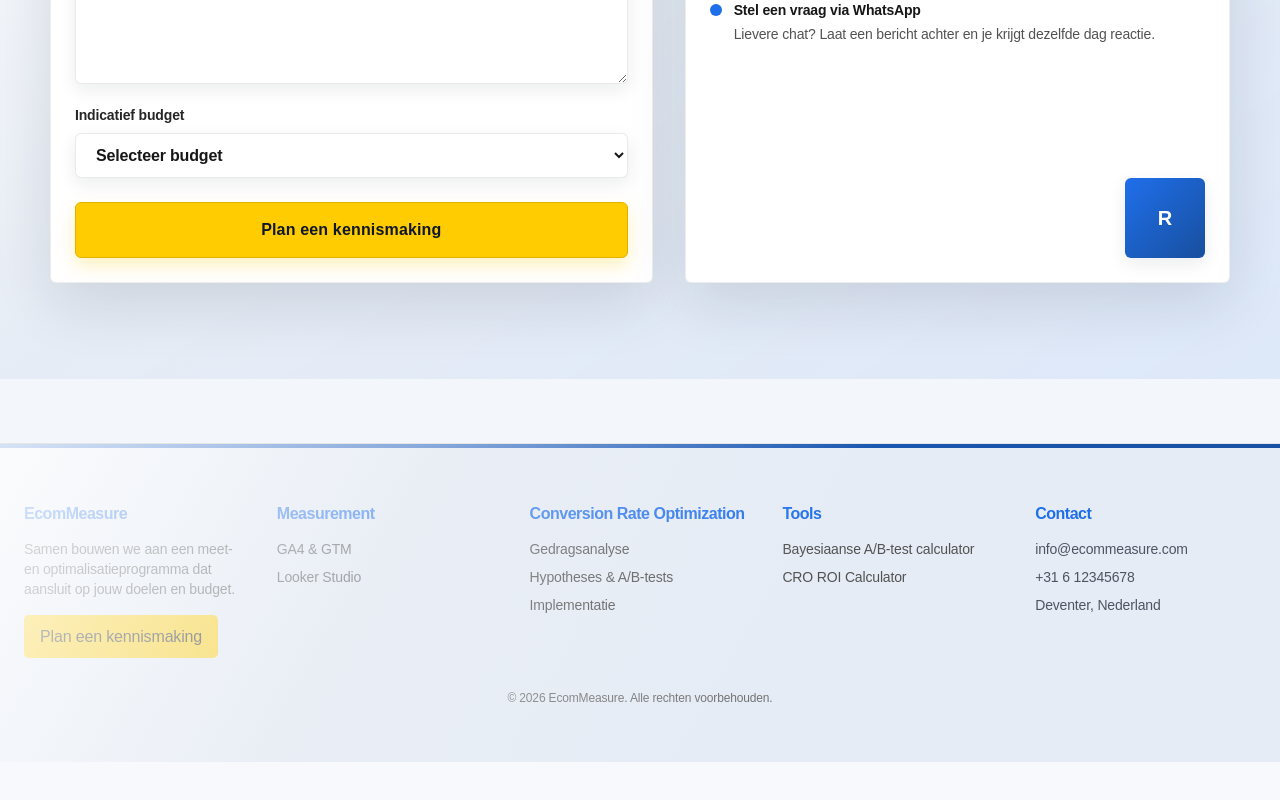
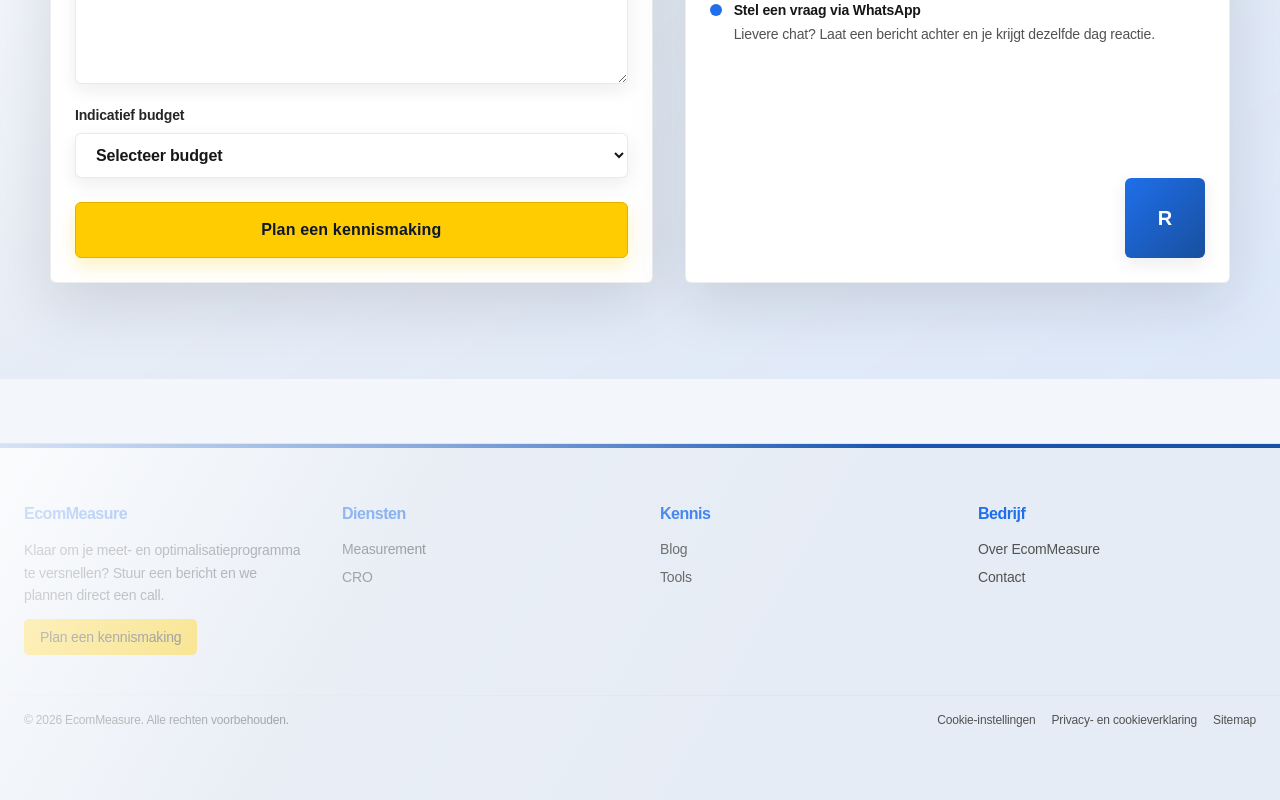
Before and after one commit to ProjectBibo/EcomMeasure3, a React (Vite) app: page / in a window 1280 px wide. Shown: the part 3443-4243 px from the top of the page. Before the commit the page ends 4205 px from the top, so only its background shows below. Built offline with nearby package versions, Linux system fonts and the light colour scheme.

Commit message:
Refine footer navigation

```diff
--- a/src/components/Footer.jsx
+++ b/src/components/Footer.jsx
@@ -13,8 +13,10 @@ export default function Footer() {
   const t = translations[language].footer;
   const navigateWithTransition = useViewTransitionNavigate();
 
+  const columns = [t.columns.services, t.columns.knowledge, t.columns.company];
+
   return (
-    <footer data-snap-section className="relative mt-16 overflow-hidden bg-surface-soft  border-t border-neutral-200  py-14">
+    <footer data-snap-section className="relative mt-16 overflow-hidden bg-surface-soft border-t border-neutral-200 py-14">
       <motion.div
         animate={shouldReduceMotion ? { backgroundPosition: "0% 50%" } : { backgroundPosition: ["0% 50%", "100% 50%", "0% 50%"] }}
         transition={shouldReduceMotion ? undefined : { duration: 15, repeat: Infinity, ease: "linear" }}
@@ -24,86 +26,68 @@ export default function Footer() {
         <div className="story-stripe" aria-hidden />
       </div>
       <div className="max-w-7xl mx-auto px-6">
-        <div className="grid gap-8 md:grid-cols-5">
-          <div>
-            <h4 className="font-semibold mb-3 text-brand-blue">EcomMeasure</h4>
-            <p className="text-neutral-600  text-sm">{t.intro}</p>
+        <div className="grid gap-10 md:grid-cols-4">
+          <div className="max-w-sm space-y-3">
+            <h4 className="font-semibold text-brand-blue">EcomMeasure</h4>
+            <p className="text-neutral-600 text-sm leading-relaxed">{t.intro}</p>
             <Link
               to="/contact"
-              className="mt-4 inline-block rounded-md bg-brand-yellow px-4 py-2 font-medium text-neutral-900 transition hover:bg-brand-yellow-dark"
+              className="inline-block rounded-md bg-brand-yellow px-4 py-2 text-sm font-medium text-neutral-900 transition hover:bg-brand-yellow-dark"
               onClick={createViewTransitionClickHandler(navigateWithTransition, "/contact")}
             >
               {t.cta}
             </Link>
           </div>
-          <div>
-            <h4 className="font-semibold mb-3 text-brand-blue">{t.columns.measurement.title}</h4>
-            <ul className="space-y-2 text-sm text-neutral-600 ">
-              {t.columns.measurement.items.map((item) => (
-                <li key={typeof item === "string" ? item : item.href}>
-                  {typeof item === "string" ? (
-                    item
-                  ) : (
+          {columns.map((column) => (
+            <div key={column.title}>
+              <h4 className="font-semibold mb-3 text-brand-blue">{column.title}</h4>
+              <ul className="space-y-2 text-sm text-neutral-600">
+                {column.items.map((item) => (
+                  <li key={item.href}>
                     <Link
                       to={item.href}
-                      className="text-neutral-600 transition-colors hover:text-brand-blue  "
+                      className="text-neutral-600 transition-colors hover:text-brand-blue"
                       onClick={createViewTransitionClickHandler(navigateWithTransition, item.href)}
                     >
                       {item.label}
                     </Link>
-                  )}
-                </li>
-              ))}
-            </ul>
+                  </li>
+                ))}
+              </ul>
+            </div>
+          ))}
+        </div>
+      </div>
+      <div className="mt-10 border-t border-neutral-200">
+        <div className="max-w-7xl mx-auto px-6 flex flex-col gap-4 py-4 text-xs text-neutral-600 md:flex-row md:items-center md:justify-between">
+          <div className="text-center md:text-left">
+            © {new Date().getFullYear()} EcomMeasure. {t.rights}
           </div>
-          <div>
-            <h4 className="font-semibold mb-3 text-brand-blue">{t.columns.cro.title}</h4>
-            <ul className="space-y-2 text-sm text-neutral-600 ">
-              {t.columns.cro.items.map((item) => (
-                <li key={typeof item === "string" ? item : item.href}>
-                  {typeof item === "string" ? (
-                    item
-                  ) : (
-                    <Link
-                      to={item.href}
-                      className="text-neutral-600 transition-colors hover:text-brand-blue  "
-                      onClick={createViewTransitionClickHandler(navigateWithTransition, item.href)}
-                    >
-                      {item.label}
-                    </Link>
-                  )}
-                </li>
-              ))}
-            </ul>
-          </div>
-          <div>
-            <h4 className="font-semibold mb-3 text-brand-blue">{t.columns.tools.title}</h4>
-            <ul className="space-y-2 text-sm text-neutral-600 ">
-              {t.columns.tools.items.map((item) => (
-                <li key={item.href}>
+          <div className="flex flex-wrap justify-center gap-4 md:justify-end">
+            {t.bottomLinks.map((link) => {
+              const isInternal = link.href.startsWith("/") && !link.href.startsWith("//");
+
+              if (isInternal) {
+                return (
                   <Link
-                    to={item.href}
-                    className="text-neutral-600 transition-colors hover:text-brand-blue  "
-                    onClick={createViewTransitionClickHandler(navigateWithTransition, item.href)}
+                    key={link.href}
+                    to={link.href}
+                    className="transition-colors hover:text-brand-blue"
+                    onClick={createViewTransitionClickHandler(navigateWithTransition, link.href)}
                   >
-                    {item.label}
+                    {link.label}
                   </Link>
-                </li>
-              ))}
-            </ul>
-          </div>
-          <div>
-            <h4 className="font-semibold mb-3 text-brand-blue">{t.columns.contact.title}</h4>
-            <ul className="space-y-2 text-sm text-neutral-600 ">
-              {t.columns.contact.items.map((item) => (
-                <li key={item}>{item}</li>
-              ))}
-            </ul>
+                );
+              }
+
+              return (
+                <a key={link.href} href={link.href} className="transition-colors hover:text-brand-blue">
+                  {link.label}
+                </a>
+              );
+            })}
           </div>
         </div>
-      </div>
-      <div className="mt-8 text-center text-neutral-500  text-xs">
-        © {new Date().getFullYear()} EcomMeasure. {t.rights}
       </div>
     </footer>
   );
--- a/src/i18n/content.js
+++ b/src/i18n/content.js
@@ -389,36 +389,35 @@ export const translations = {
       },
     },
     footer: {
-      intro:
-        "Samen bouwen we aan een meet- en optimalisatieprogramma dat aansluit op jouw doelen en budget.",
+      intro: "Klaar om je meet- en optimalisatieprogramma te versnellen? Stuur een bericht en we plannen direct een call.",
       columns: {
-        measurement: {
-          title: "Measurement",
+        services: {
+          title: "Diensten",
           items: [
-            { label: "GA4 & GTM", href: "/measurement/ga4-gtm" },
-            { label: "Looker Studio", href: "/measurement/looker-studio" },
+            { label: "Measurement", href: "/measurement" },
+            { label: "CRO", href: "/cro" },
           ],
         },
-        cro: {
-          title: "Conversion Rate Optimization",
+        knowledge: {
+          title: "Kennis",
           items: [
-            { label: "Gedragsanalyse", href: "/cro/gedragsanalyse" },
-            { label: "Hypotheses & A/B-tests", href: "/cro/hypotheses-ab-tests" },
-            { label: "Implementatie", href: "/cro/implementatie" },
+            { label: "Blog", href: "/blog" },
+            { label: "Tools", href: "/tools" },
           ],
         },
-        tools: {
-          title: "Tools",
+        company: {
+          title: "Bedrijf",
           items: [
-            { label: "Bayesiaanse A/B-test calculator", href: "/tools/bayesian-ab-test" },
-            { label: "CRO ROI Calculator", href: "/tools/cro-roi" },
+            { label: "Over EcomMeasure", href: "/about" },
+            { label: "Contact", href: "/contact" },
           ],
         },
-        contact: {
-          title: "Contact",
-          items: ["info@ecommeasure.com", "+31 6 12345678", "Deventer, Nederland"],
-        },
       },
+      bottomLinks: [
+        { label: "Cookie-instellingen", href: "#cookie-settings" },
+        { label: "Privacy- en cookieverklaring", href: "/privacy" },
+        { label: "Sitemap", href: "/sitemap.xml" },
+      ],
       cta: "Plan een kennismaking",
       rights: "Alle rechten voorbehouden.",
     },
@@ -815,36 +814,35 @@ export const translations = {
       },
     },
     footer: {
-      intro:
-        "Together we build a measurement and optimisation programme aligned with your goals and budget.",
+      intro: "Want a cleaner measurement stack and better conversions? Reach out and we'll schedule a call right away.",
       columns: {
-        measurement: {
-          title: "Measurement",
+        services: {
+          title: "Services",
           items: [
-            { label: "GA4 & GTM", href: "/measurement/ga4-gtm" },
-            { label: "Looker Studio", href: "/measurement/looker-studio" },
+            { label: "Measurement", href: "/measurement" },
+            { label: "CRO", href: "/cro" },
           ],
         },
-        cro: {
-          title: "Conversion Rate Optimisation",
+        knowledge: {
+          title: "Knowledge",
           items: [
-            { label: "Behaviour analysis", href: "/cro/gedragsanalyse" },
-            { label: "Hypotheses & A/B tests", href: "/cro/hypotheses-ab-tests" },
-            { label: "Implementation", href: "/cro/implementatie" },
+            { label: "Blog", href: "/blog" },
+            { label: "Tools", href: "/tools" },
           ],
         },
-        tools: {
-          title: "Tools",
+        company: {
+          title: "Company",
           items: [
-            { label: "Bayesian A/B test calculator", href: "/tools/bayesian-ab-test" },
-            { label: "CRO ROI Calculator", href: "/tools/cro-roi" },
+            { label: "About", href: "/about" },
+            { label: "Contact", href: "/contact" },
           ],
         },
-        contact: {
-          title: "Contact",
-          items: ["info@ecommeasure.com", "+31 6 12345678", "Deventer, Netherlands"],
-        },
       },
+      bottomLinks: [
+        { label: "Cookie settings", href: "#cookie-settings" },
+        { label: "Privacy & cookie policy", href: "/privacy" },
+        { label: "Sitemap", href: "/sitemap.xml" },
+      ],
       cta: "Book an intro call",
       rights: "All rights reserved.",
     },
```
